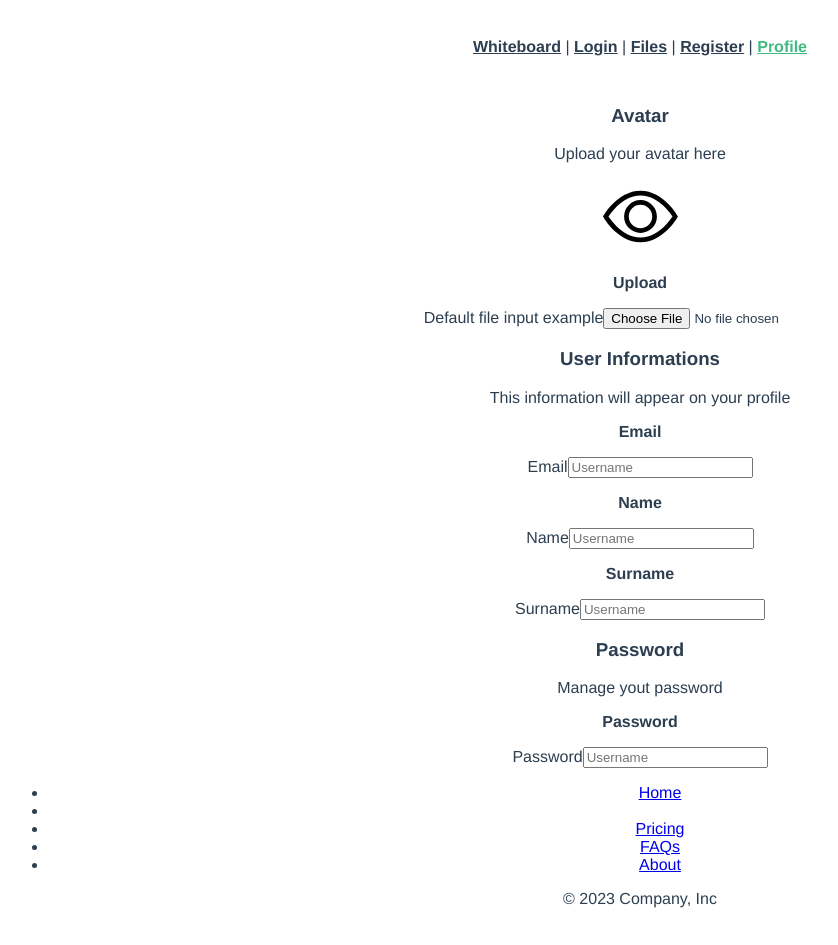
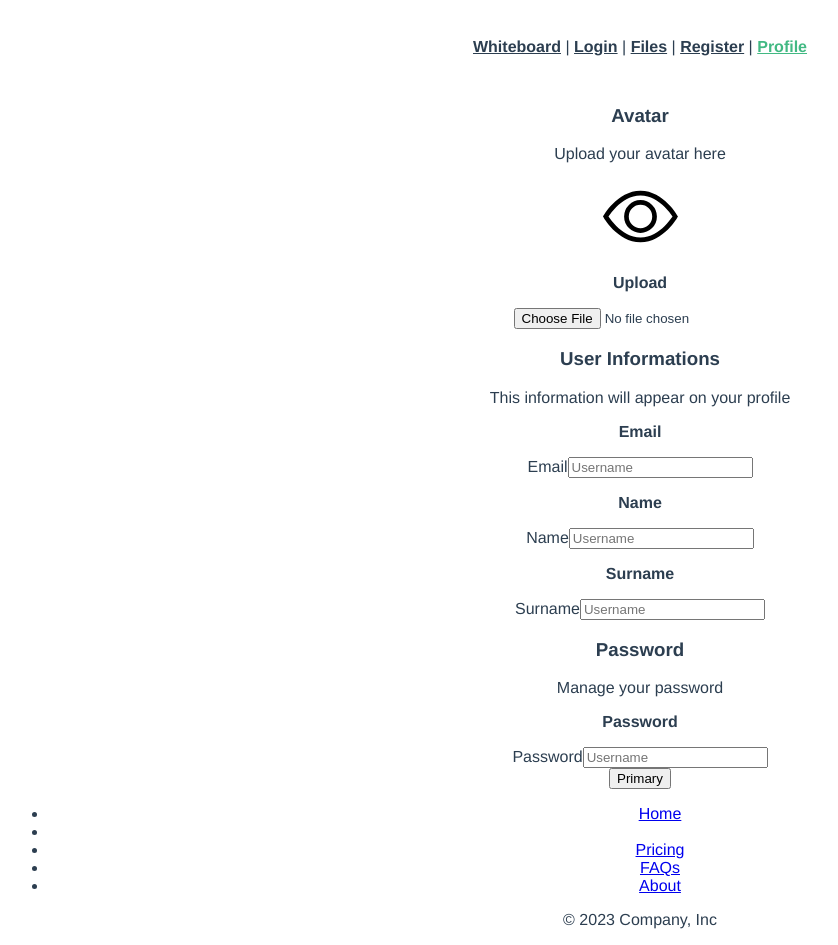
Before and after one commit to v4l3rio/Progetto-ASW-CollaborativeWhiteboard, a Vue app in the folder frontend/whiteboard-frontend/: page /#/profile in a window 1280 px wide. Shown: the whole page, without its empty margins (0-838 px from the left). Before the commit the page ends 924 px from the top, so only its background shows below. Built offline with nearby package versions, Linux system fonts and the light colour scheme.

Commit message:
completed user profile design

```diff
--- a/frontend/whiteboard-frontend/src/views/UserProfileView.vue
+++ b/frontend/whiteboard-frontend/src/views/UserProfileView.vue
@@ -1,5 +1,5 @@
 <template>
-  <div class="container">
+  <form class="container">
     <div class="row border rounded g-3 text-start mb-5">
       <div class="col m-3">
         <h3><strong>Avatar</strong></h3>
@@ -13,7 +13,6 @@
           <div class="col text-start">
             <p><strong>Upload</strong></p>
             <div class="mb-3">
-              <label for="formFile" class="form-label">Default file input example</label>
               <input class="form-control" type="file" id="formFile">
             </div>
           </div>
@@ -46,7 +45,7 @@
     <div class="row border rounded g-3 text-start">
       <div class="col m-3">
         <h3><strong>Password</strong></h3>
-        <p>Manage yout password</p>
+        <p>Manage your password</p>
       </div>
       <div class="col m-3">
         <p><strong>Password</strong></p>
@@ -56,7 +55,8 @@
         </div>
       </div>
     </div>
-  </div>
+    <button type="submit" class="btn btn-primary">Primary</button>
+  </form>
 <FooterComponent></FooterComponent>
 </template>
 <script>
@@ -68,6 +68,11 @@ export default {
 },
   data() {
     return {
+      email: '',
+      name: '',
+      surname: '',
+      password: '',
+      image: '',
     }
   },
   methods: {
```
